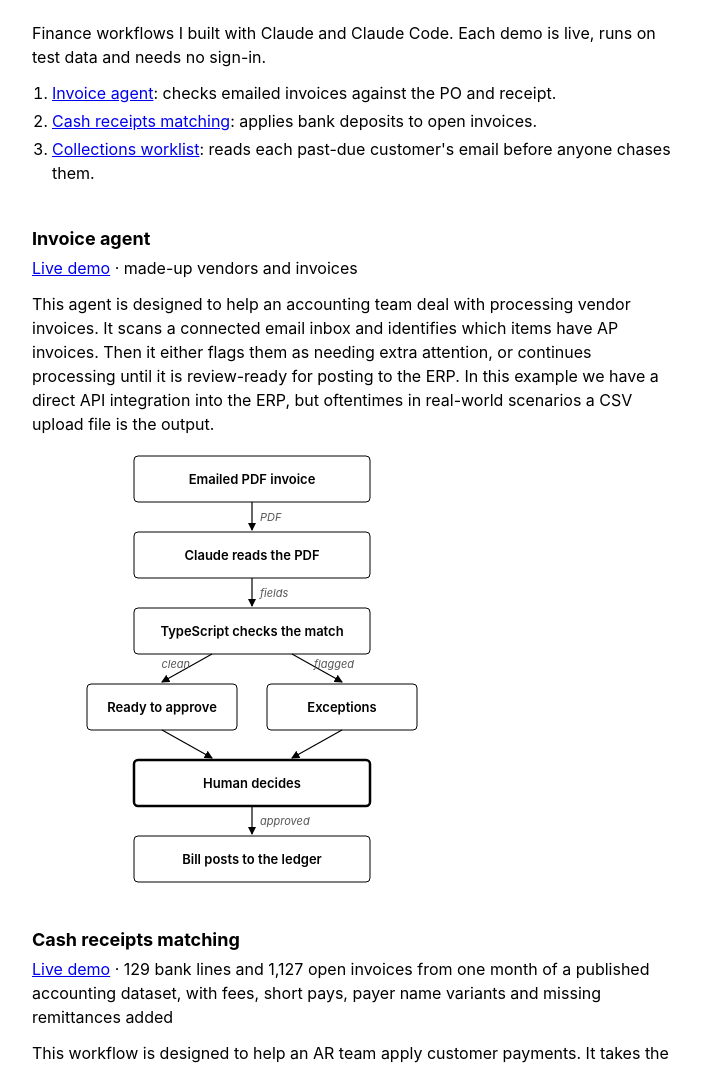
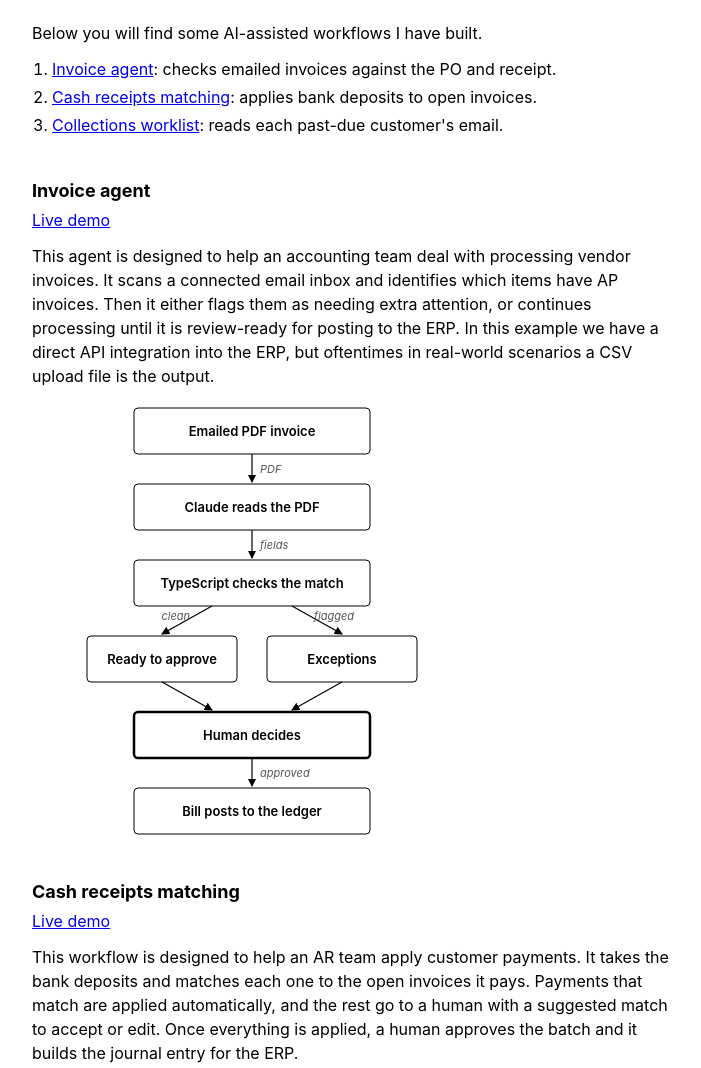
Before and after one commit to d-trombley/d-trombley.github.io, a plain HTML site: page index.html in a window 1280 px wide. Shown: the part 131-1199 px from the top of the page, without its empty margins (288-989 px from the left). Drawn offline with Linux system fonts and the light colour scheme; a script that the page names is missing.

Commit message:
Trim the intro and remove the test-data notes (#6)

```diff
--- a/index.html
+++ b/index.html
@@ -60,15 +60,15 @@ hr { border: 0; border-top: 1px solid var(--rule); margin: 40px 0 16px; }
 </div>
 </header>
 <div id="ask-daniel"></div>
-<p>Finance workflows I built with Claude and Claude Code. Each demo is live, runs on test data and needs no sign-in.</p>
+<p>Below you will find some AI-assisted workflows I have built.</p>
 <ol>
 <li><a href="https://invoice-agent-production-99c20ff1.up.railway.app">Invoice agent</a>: checks emailed invoices against the PO and receipt.</li>
 <li><a href="https://cash-receipts-production.up.railway.app">Cash receipts matching</a>: applies bank deposits to open invoices.</li>
-<li><a href="https://collections-production-9ee4daa5.up.railway.app">Collections worklist</a>: reads each past-due customer's email before anyone chases them.</li>
+<li><a href="https://collections-production-9ee4daa5.up.railway.app">Collections worklist</a>: reads each past-due customer's email.</li>
 </ol>
 
 <h2 id="invoice-agent">Invoice agent</h2>
-<p><a href="https://invoice-agent-production-99c20ff1.up.railway.app">Live demo</a> · made-up vendors and invoices</p>
+<p><a href="https://invoice-agent-production-99c20ff1.up.railway.app">Live demo</a></p>
 <p>This agent is designed to help an accounting team deal with processing vendor invoices. It scans a connected email inbox and identifies which items have AP invoices. Then it either flags them as needing extra attention, or continues processing until it is review-ready for posting to the ERP. In this example we have a direct API integration into the ERP, but oftentimes in real-world scenarios a CSV upload file is the output.</p>
 <svg class="flow" viewBox="0 0 440 434" role="img" aria-label="Invoice flow: Claude reads the PDF, TypeScript code checks the match and sorts it into ready to approve or exceptions, and a human decides before a bill posts.">
 <defs><marker id="ah-inv" viewBox="0 0 8 8" refX="7" refY="4" markerWidth="7" markerHeight="7" orient="auto-start-reverse"><path d="M0,0 L8,4 L0,8 z" fill="currentColor"/></marker></defs>
@@ -110,7 +110,7 @@ hr { border: 0; border-top: 1px solid var(--rule); margin: 40px 0 16px; }
 
 
 <h2 id="cash-receipts">Cash receipts matching</h2>
-<p><a href="https://cash-receipts-production.up.railway.app">Live demo</a> · 129 bank lines and 1,127 open invoices from one month of a published accounting dataset, with fees, short pays, payer name variants and missing remittances added</p>
+<p><a href="https://cash-receipts-production.up.railway.app">Live demo</a></p>
 <p>This workflow is designed to help an AR team apply customer payments. It takes the bank deposits and matches each one to the open invoices it pays. Payments that match are applied automatically, and the rest go to a human with a suggested match to accept or edit. Once everything is applied, a human approves the batch and it builds the journal entry for the ERP.</p>
 <svg class="flow" viewBox="0 0 440 434" role="img" aria-label="Cash receipts flow: TypeScript rules apply the payments that match, Claude suggests matches for the payments the rules can't place, a human accepts or edits each one, and a human approves the batch before the journal entry is built.">
 <defs><marker id="ah-cash" viewBox="0 0 8 8" refX="7" refY="4" markerWidth="7" markerHeight="7" orient="auto-start-reverse"><path d="M0,0 L8,4 L0,8 z" fill="currentColor"/></marker></defs>
@@ -154,7 +154,7 @@ hr { border: 0; border-top: 1px solid var(--rule); margin: 40px 0 16px; }
 
 
 <h2 id="collections">Collections worklist</h2>
-<p><a href="https://collections-production-9ee4daa5.up.railway.app">Live demo</a> · made-up customers and emails</p>
+<p><a href="https://collections-production-9ee4daa5.up.railway.app">Live demo</a></p>
 <p>This agent is designed to help an AR team work through past-due accounts. It starts from the aging report and reads each customer's email history before deciding what to do next, so it doesn't chase a customer who has disputed the invoice, already mailed a check, or is experiencing financial hardship. For each customer it either drafts the right reminder or holds the account for a person to look at. A person checks each email before it goes out, and final notices also need sign-off from a second person. In this example the customers and emails are made up, but in a real setup it would connect to the team's AR inbox and other data sources.</p>
 <svg class="flow" viewBox="0 0 440 434" role="img" aria-label="Collections flow: TypeScript reads the aging report and files, Claude reads the email history and quotes what it found, code checks the quotes and picks the next step, a human sends or holds, and a second human approves final notices.">
 <defs><marker id="ah-coll" viewBox="0 0 8 8" refX="7" refY="4" markerWidth="7" markerHeight="7" orient="auto-start-reverse"><path d="M0,0 L8,4 L0,8 z" fill="currentColor"/></marker></defs>
```
